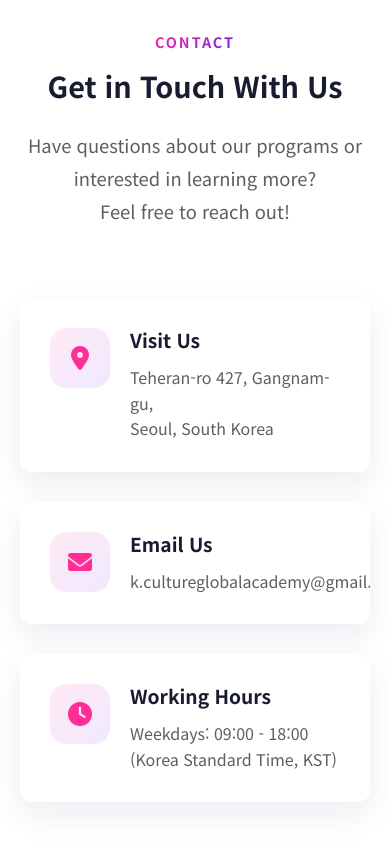
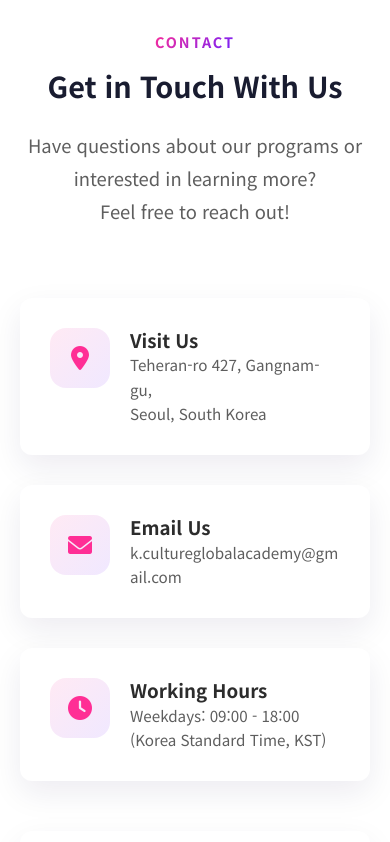
Before and after one commit to handevmin/K-Culture-Global-Camp, a plain HTML site: page index.html in a window 390 px wide. Shown: the part 8884-9726 px from the top of the page. Drawn offline with Linux system fonts and the light colour scheme; grey boxes are pictures that could not be loaded.

Commit message:
fix: 이메일 잘림 문제 해결

```diff
--- a/index.html
+++ b/index.html
@@ -1531,7 +1531,7 @@
         .contact-card {
             background: var(--white);
             border-radius: var(--border-radius);
-            padding: 40px;
+            padding: 40px 30px;
             box-shadow: var(--box-shadow);
             transition: var(--transition);
             display: flex;
@@ -1539,6 +1539,8 @@
             gap: 20px;
             position: relative;
             overflow: hidden;
+            min-height: 160px;
+            word-break: break-word;
         }
 
         .contact-card::before {
@@ -1584,18 +1586,15 @@
 
         .contact-info {
             flex-grow: 1;
-        }
-
-        .contact-title {
-            font-size: 1.2rem;
-            color: var(--dark-color);
-            margin-bottom: 12px;
+            min-width: 0;
         }
 
         .contact-info p {
             color: var(--text-color-light);
             line-height: 1.6;
             margin: 0;
+            font-size: 0.95rem;
+            word-wrap: break-word;
         }
 
         .map-section {
@@ -1618,7 +1617,7 @@
             border: none;
         }
 
-        @media (max-width: 992px) {
+        @media (max-width: 1200px) {
             .contact-cards {
                 grid-template-columns: repeat(2, 1fr);
             }
@@ -1631,10 +1630,7 @@
 
             .contact-card {
                 padding: 30px;
-            }
-
-            .map-section {
-                height: 350px;
+                min-height: auto;
             }
         }
     </style>
```
